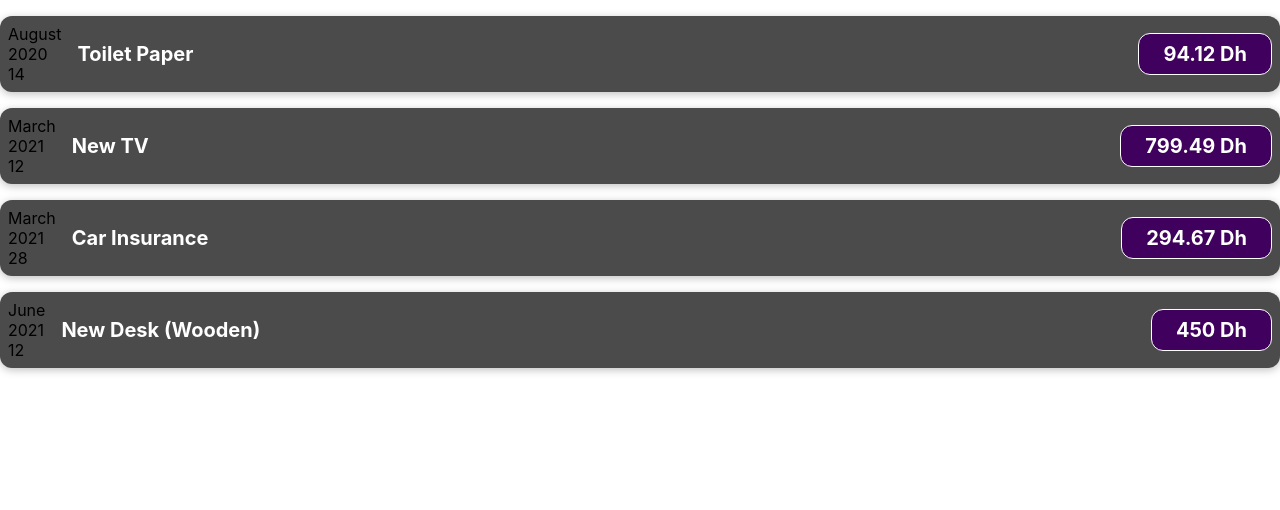
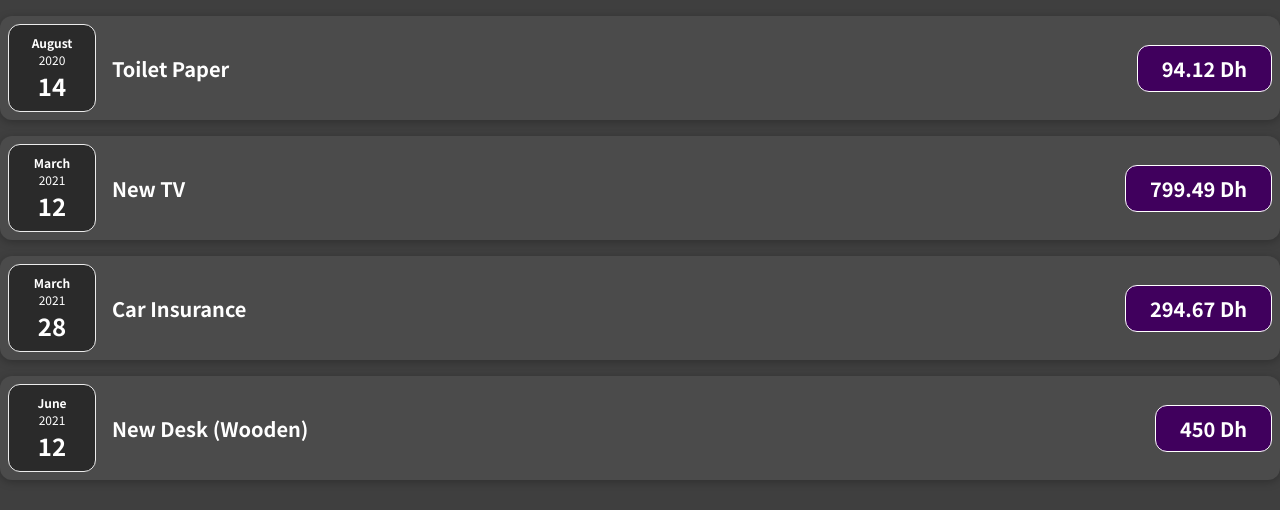
Before and after one commit to chebihiF/expenses-app-Suptech, a React (Create React App) app: page / in a window 1280 px wide. Shown: the top 510 px of the page. Built offline with nearby package versions, Linux system fonts and the light colour scheme.

Commit message:
add app design

```diff
--- a/src/components/ExpenseDate.js
+++ b/src/components/ExpenseDate.js
@@ -1,14 +1,14 @@
 /** @format */
-
+import "./ExpenseDate.css";
 const ExpenseDate = ({ date }) => {
   const month = date.toLocaleString("en-US", { month: "long" });
   const day = date.toLocaleString("en-US", { day: "2-digit" });
   const year = date.getFullYear();
   return (
-    <div>
-      <div>{month}</div>
-      <div>{year}</div>
-      <div>{day}</div>
+    <div className="expense-date">
+      <div className="expense-date__month">{month}</div>
+      <div className="expense-date__year">{year}</div>
+      <div className="expense-date__day">{day}</div>
     </div>
   );
 };
--- a/src/index.css
+++ b/src/index.css
@@ -1,13 +1,16 @@
+/** @format */
+
+@import url("https://fonts.googleapis.com/css2?family=Noto+Sans+JP:wght@400;700&display=swap");
+
+* {
+  box-sizing: border-box;
+}
+
+html {
+  font-family: "Noto Sans JP", sans-serif;
+}
+
 body {
   margin: 0;
-  font-family: -apple-system, BlinkMacSystemFont, 'Segoe UI', 'Roboto', 'Oxygen',
-    'Ubuntu', 'Cantarell', 'Fira Sans', 'Droid Sans', 'Helvetica Neue',
-    sans-serif;
-  -webkit-font-smoothing: antialiased;
-  -moz-osx-font-smoothing: grayscale;
+  background-color: #3f3f3f;
 }
-
-code {
-  font-family: source-code-pro, Menlo, Monaco, Consolas, 'Courier New',
-    monospace;
-}
```
